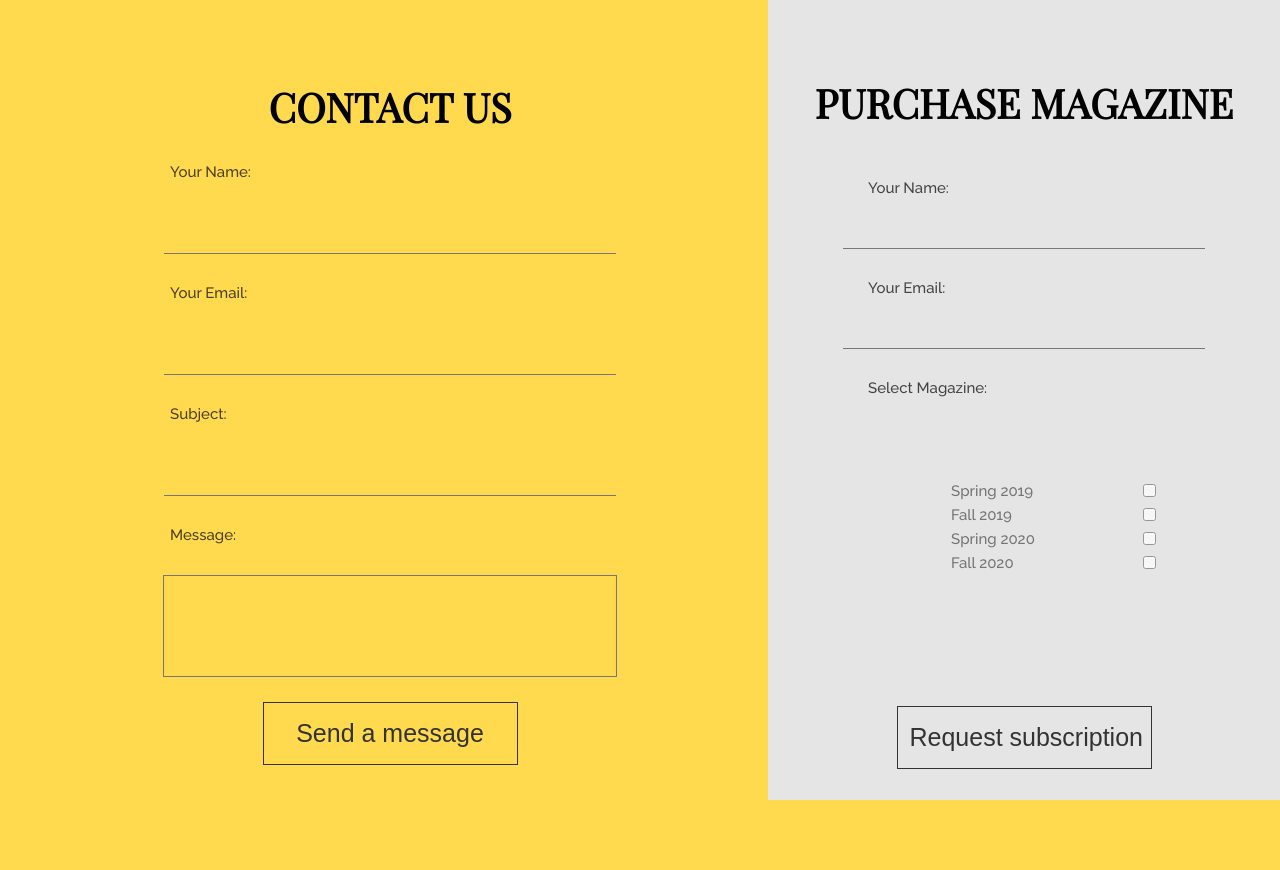
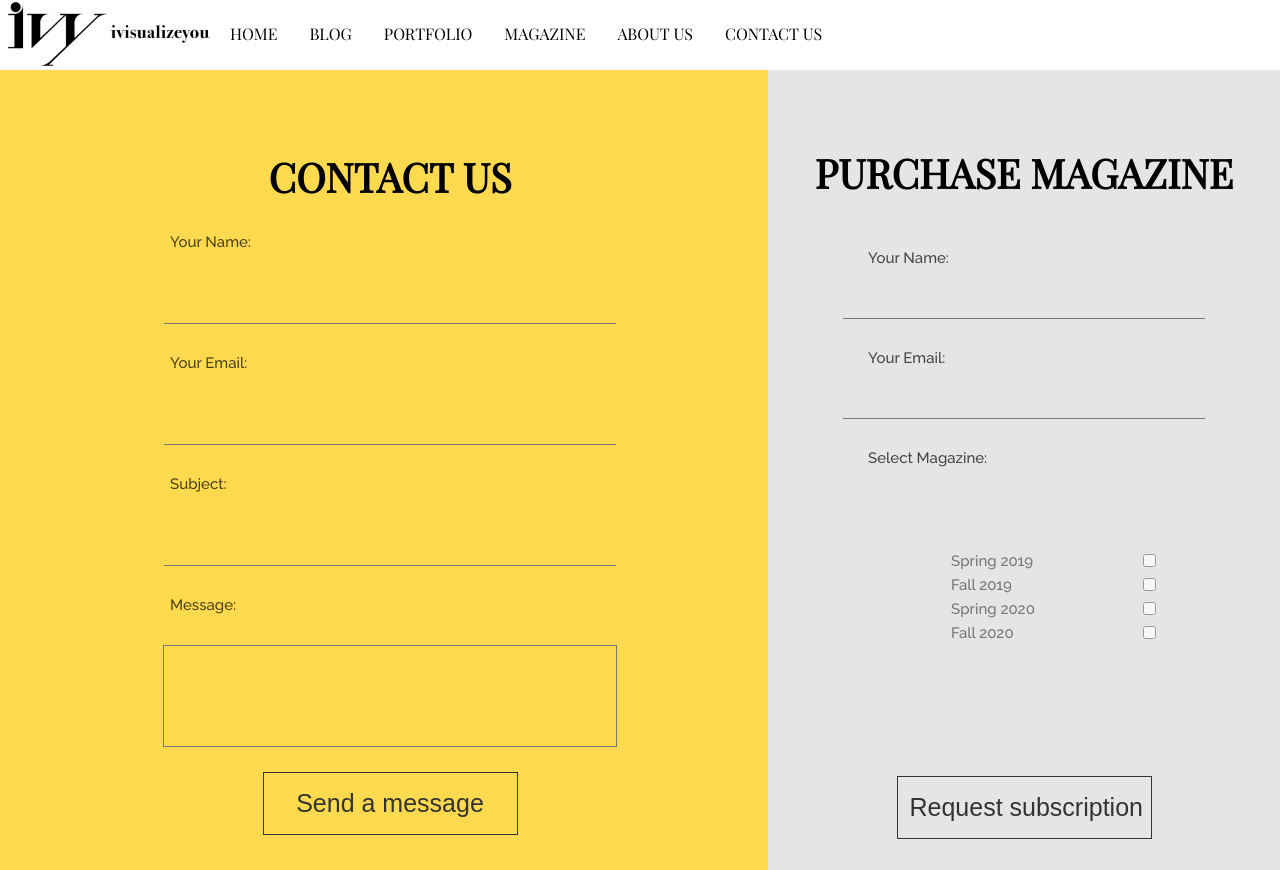
Before and after one commit to IVY-magazine/ivy-magazine, a Django app: page /contactUs/ in a window 1280 px wide. Before the commit the page ends 800 px from the top, so only its background shows below. Run offline with Django 3.2, Linux system fonts and the light colour scheme.

Commit message:
magazine page and contact us page are modified

```diff
--- a/ivyMagazine/magazines/templates/magazines/contactUs.html
+++ b/ivyMagazine/magazines/templates/magazines/contactUs.html
@@ -12,6 +12,17 @@
 
 
 <body>
+    <nav>
+        <ul >
+            <li><img src = '../static/images/ivyLogo.jpg'/></li>
+                <li><a class="nav-link" href="{% url 'home' %}">HOME</a></li>
+                <li><a class="nav-link" href="{% url 'blog' %}">BLOG</a></li>
+                <li><a class="nav-link" href="{% url 'portfolio' %}">PORTFOLIO</a></li>
+                <li><a class="nav-link" href="{% url 'magazine' %}">MAGAZINE</a></li>
+                <li><a class="nav-link" href="{% url 'aboutUs' %}">ABOUT US</a></li>
+                <li><a class="nav-link" href="{% url 'contactUs' %}">CONTACT US</a></li>
+          </ul>
+    </nav>
     <section>
         <div class="container">
             <div class="contactForm">
--- a/ivyMagazine/magazines/templates/magazines/main.html
+++ b/ivyMagazine/magazines/templates/magazines/main.html
@@ -5,7 +5,7 @@
 <head>
     <meta charset="UTF-8">
     <meta name="viewport" content="width=device-width, initial-scale=1.0">
-    <link rel="stylesheet" href="https://stackpath.bootstrapcdn.com/bootstrap/4.3.1/css/bootstrap.min.css" integrity="sha384-ggOyR0iXCbMQv3Xipma34MD+dH/1fQ784/j6cY/iJTQUOhcWr7x9JvoRxT2MZw1T" crossorigin="anonymous">
+    <link rel="stylesheet" href="https://maxcdn.bootstrapcdn.com/bootstrap/4.0.0/css/bootstrap.min.css" integrity="sha384-Gn5384xqQ1aoWXA+058RXPxPg6fy4IWvTNh0E263XmFcJlSAwiGgFAW/dAiS6JXm" crossorigin="anonymous">
     <link rel="stylesheet" type="text/css" href="{% static '/css/main.css' %}">
     <link rel="stylesheet" type="text/css" href="{% static '/css/mainPage.css' %}">
     <title>IVY magazine</title>
--- a/ivyMagazine/static/css/contactUs.css
+++ b/ivyMagazine/static/css/contactUs.css
@@ -7,6 +7,34 @@ body{
     font-family: 'Playfair Display', serif;
 }
 
+body nav ul {
+    list-style-type: none;
+    margin: 0;
+    padding: 0;
+    overflow: hidden;
+    background-color: #ffffff;
+    justify-content: center;
+    text-align: center;
+
+  }
+
+  body nav li {
+    float: left;
+  }
+
+  body nav li a {
+    margin-top: 9px;
+    display: block;
+    color: black;
+    text-align: center;
+    padding: 14px 16px;
+    text-decoration: none;
+  }
+
+  /* Change the link color to #111 (black) on hover */
+  body nav li a:hover {
+
+  }
 
 section{
     position: relative;
```
Also changed, not shown: ivyMagazine/magazines/templates/magazines/magazine.html (+4 -4 lines), ivyMagazine/static/css/magazine.css (+11 -4 lines).
